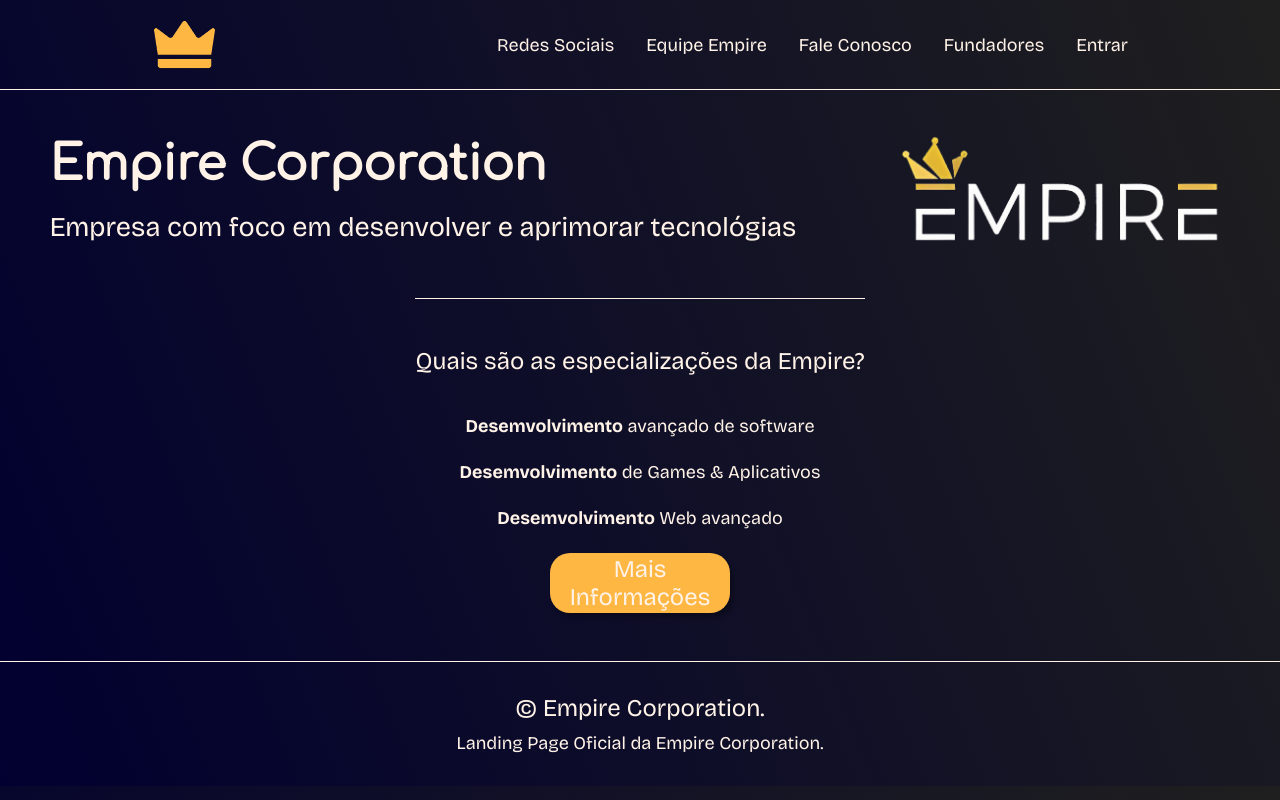
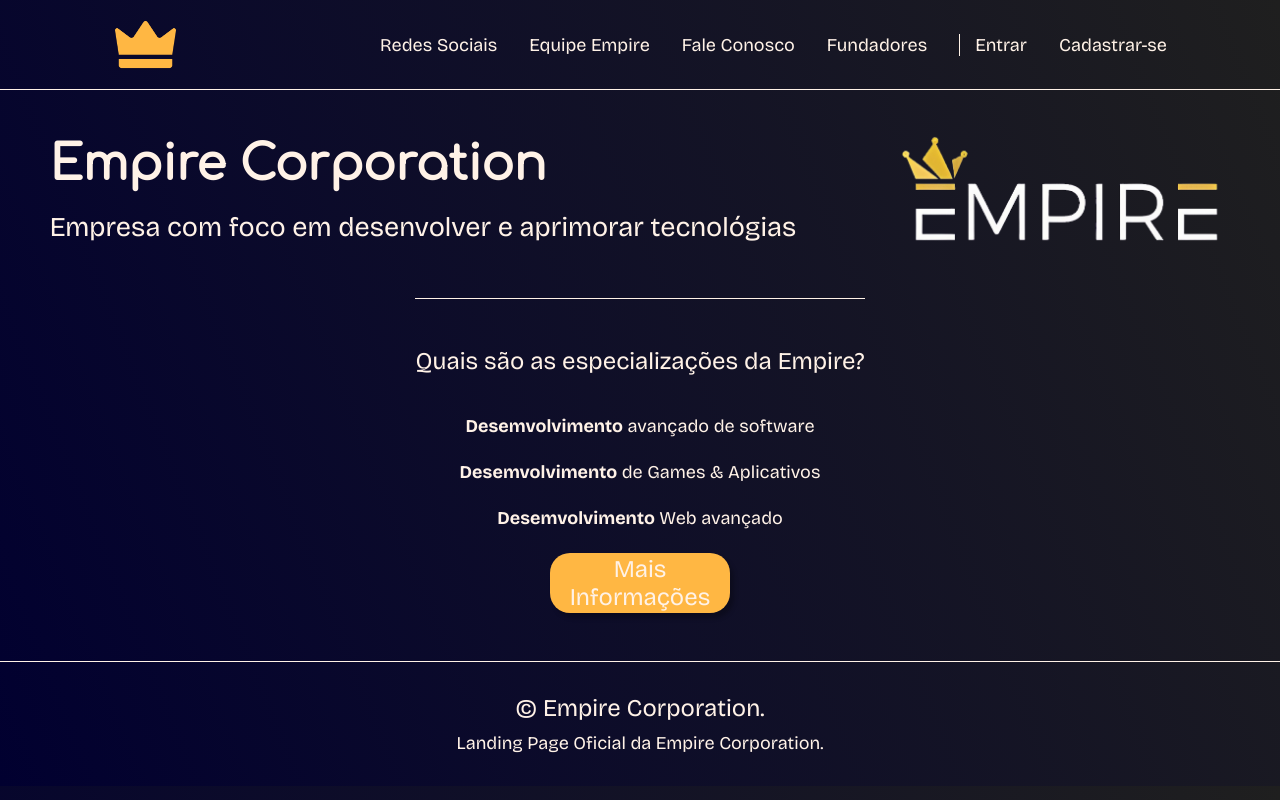
Before and after one commit to BraionFernandes/EMPIRE, a plain HTML site: page EMPIRE/LANDING/index.html in a window 1280 px wide. Drawn offline with nearby package versions, Linux system fonts and the light colour scheme.

Commit message:
landing page

```diff
--- a/EMPIRE/LANDING/estilos/style.css
+++ b/EMPIRE/LANDING/estilos/style.css
@@ -38,6 +38,11 @@ body {
     color: #FFF2E7;
     font-weight: 400;
     font-size: 18px;
+}
+
+#entrar {
+    border-left: 0.4px solid #FFF2E7;
+    padding-left: 15px;
 }
 
 .cabecalho-menu-item:hover {
--- a/EMPIRE/LANDING/index.html
+++ b/EMPIRE/LANDING/index.html
@@ -16,7 +16,8 @@
             <a class="cabecalho-menu-item" href="#">Equipe Empire</a>
             <a class="cabecalho-menu-item" href="#">Fale Conosco</a>
             <a class="cabecalho-menu-item" href="#">Fundadores</a>
-            <a class="cabecalho-menu-item" href="#">Entrar</a>
+            <a class="cabecalho-menu-item" id="entrar" href="../LOGIN/login.html">Entrar</a>
+            <a class="cabecalho-menu-item" href="../CADASTRO/index.html">Cadastrar-se</a>
         </nav>
     </header>
     <main class="conteudo">
```
